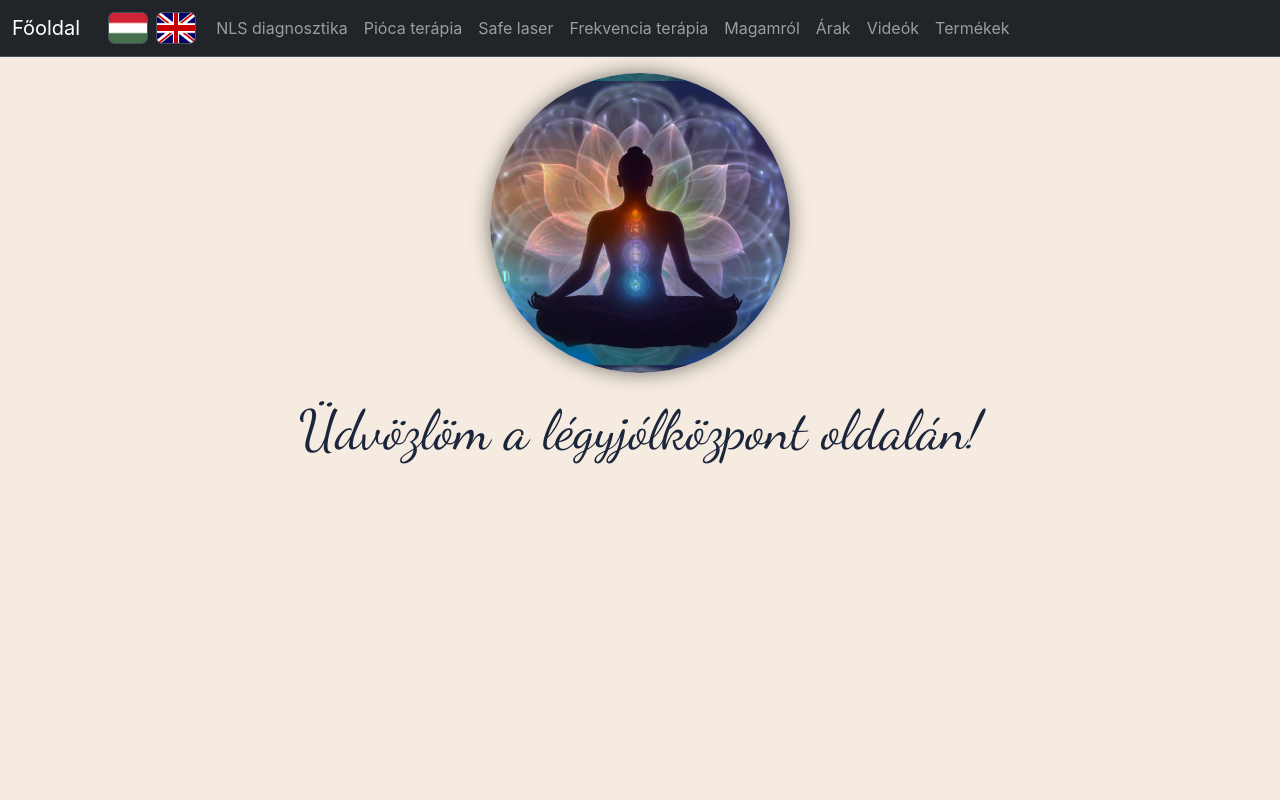
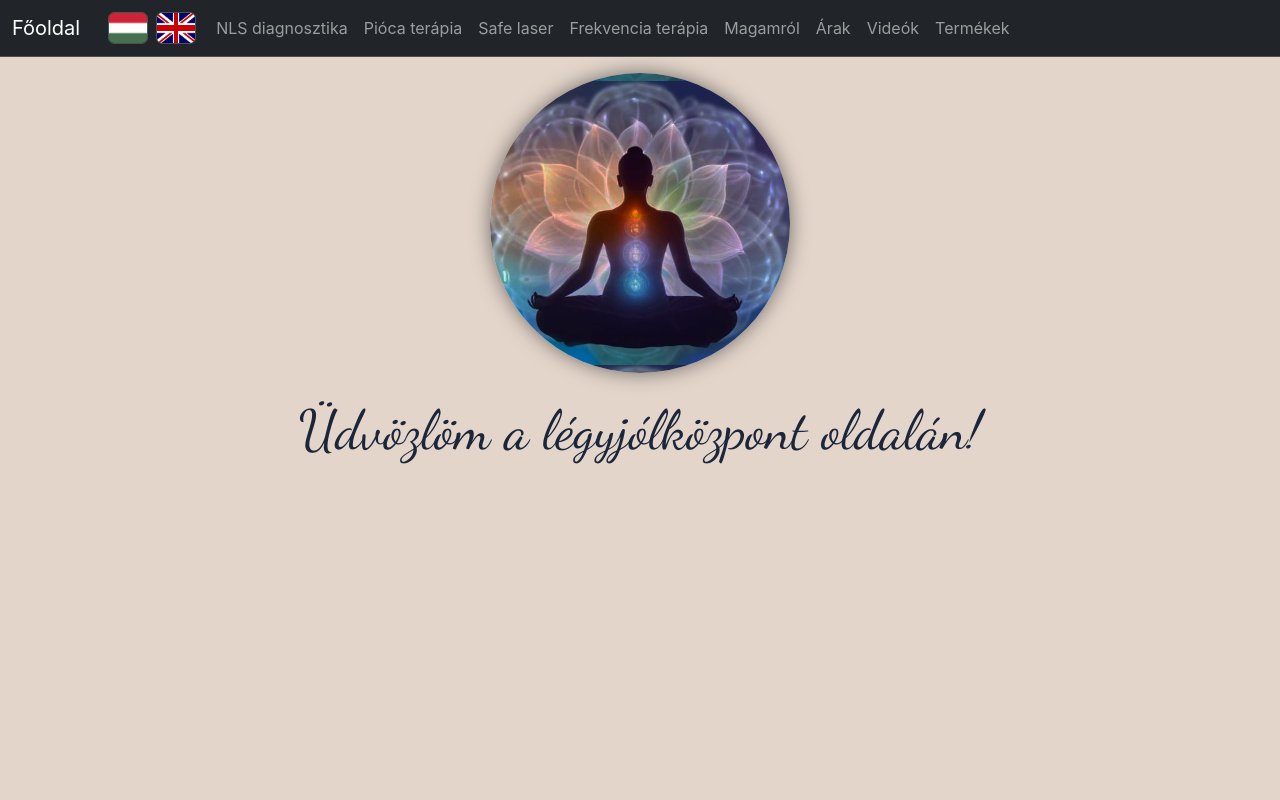
Before and after one commit to csabaagosthazy/bewell, a React (Create React App) app: page / in a window 1280 px wide. Shown: the top 800 px of the page. Built offline with nearby package versions, Linux system fonts and the light colour scheme.

Commit message:
nagyon szin

```diff
--- a/src/App.css
+++ b/src/App.css
@@ -194,7 +194,7 @@ a {
 /* BACKGROUND */
 .background {
   position: relative;
-  background-color: #F5EBE0;
+  background-color: #E3D5CA;
 }
 
 .background::before {
@@ -279,26 +279,26 @@ a {
 }
 
 html {
-  background-color: #F5EBE0;
+  background-color: #E3D5CA;
 }
 
 .home-egyedi {
   height: 100%;
-  background-color: #F5EBE0;
+  background-color: #E3D5CA;
 }
 
 
 .container-beige {
-  background-color: #F5EBE0;
+  background-color: #E3D5CA;
 }
 
 .kitolto {
   height: 105px;
-  background-color: #F5EBE0;
+  background-color: #E3D5CA;
 }
 
 .teljes {
-  background-color: #F5EBE0;
+  background-color: #E3D5CA;
 }
 
 .szoveg {
```
